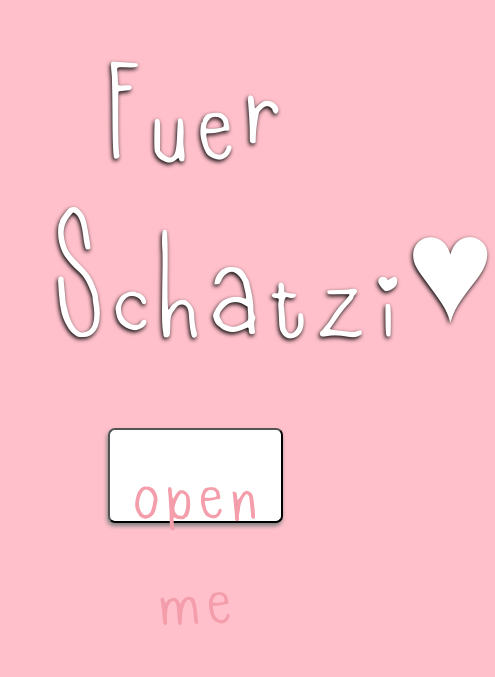
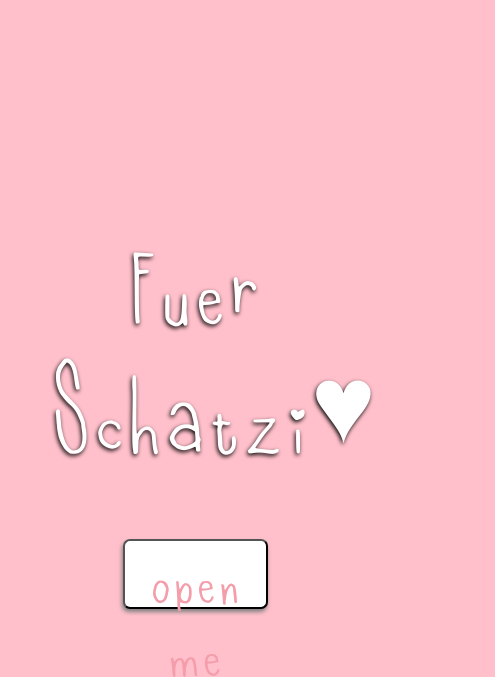
Before and after one commit to Tenz3011/Schatzi, a plain HTML site: page index.html in a window 390 px wide. Shown: the part 324-1001 px from the top of the page, 495 px wide, since content can reach past the window. Before the commit the page ends 964 px from the top, so only its background shows below. Drawn offline with Linux system fonts and the light colour scheme.

Commit message:
Add files via upload

```diff
--- a/style.css
+++ b/style.css
@@ -12,7 +12,7 @@ h1{
     text-align: center;
     color: white;
     font-family: "cute font";
-    font-size: 100px;
+    font-size: 80px;
     font-weight: normal;
     text-shadow: -1px 2px 4px black;
 }
@@ -23,9 +23,9 @@ button{
     color: rgb(244, 157, 171);
     border-radius: 7px;
     font-family: "cute font";
-    font-size: 30px;
-    width: 100px;
-    height: 45px;
+    font-size: 45px;
+    width: 130px;
+    height: 55px;
     margin-bottom: 10px;
     margin-top: 10px;
     box-shadow: -1px 3px 4px grey;
@@ -53,16 +53,19 @@ button{
 }
 @media screen and (max-width: 600px) {
     h1{
-        font-size: 150px;
+        font-size: 110px;
     }
 
     button{
-        font-size: 100px;
-        width: 175px;
-        height: 95px;
+        font-size: 70px;
+        width: 145px;
+        height: 70px;
         border-radius: 7px;
     }
 
+    .move{
+        transform: translateY(500px);
+    }
 
 
 }
--- a/style2.css
+++ b/style2.css
@@ -29,9 +29,9 @@ button{
     color: rgb(244, 157, 171);
     border-radius: 7px;
     font-family: "cute font";
-    font-size: 30px;
-    width: 100px;
-    height: 45px;
+    font-size: 45px;
+    width: 130px;
+    height: 55px;
     margin-bottom: 10px;
     margin-top: 10px;
     box-shadow: -1px 3px 4px grey;
@@ -41,7 +41,7 @@ button{
 }
 
 .move{
-    transform: translateY(300px);
+    transform: translateY(200px);
 }
 
 .bg{
@@ -78,19 +78,20 @@ button{
 
 @media screen and (max-width: 600px) {
     h1{
-        font-size: 100px;
+        font-size: 95px;
     }
 
     .gif{
-        height: 150px;
+        height: 200px;
     }
+
     button{
-        font-size: 100px;
-        width: 175px;
-        height: 95px;
+        font-size: 70px;
+        width: 145px;
+        height: 70px;
         border-radius: 7px;
     }
-
-
-
+    .move{
+        transform: translateY(500px);
+    }
 }
```
